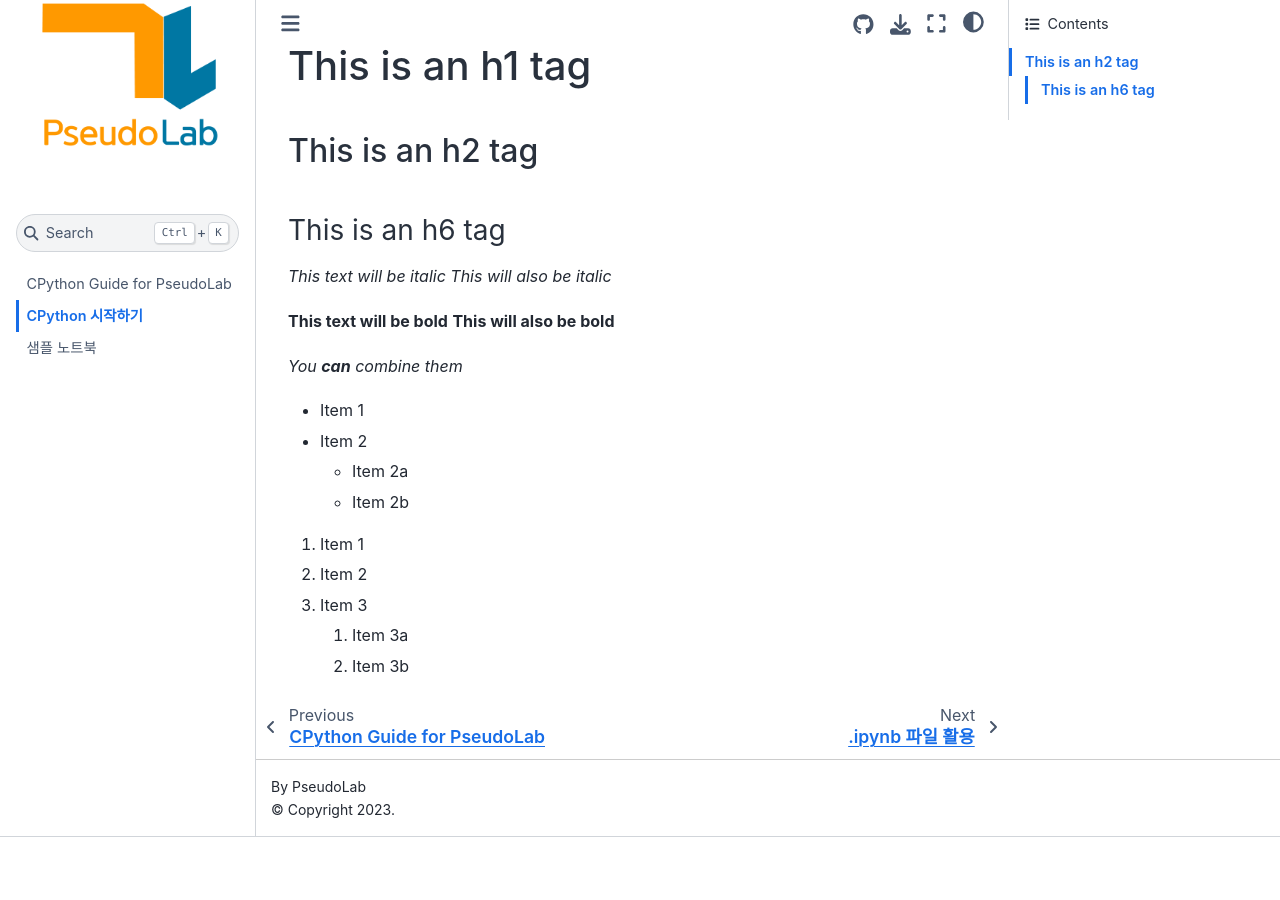
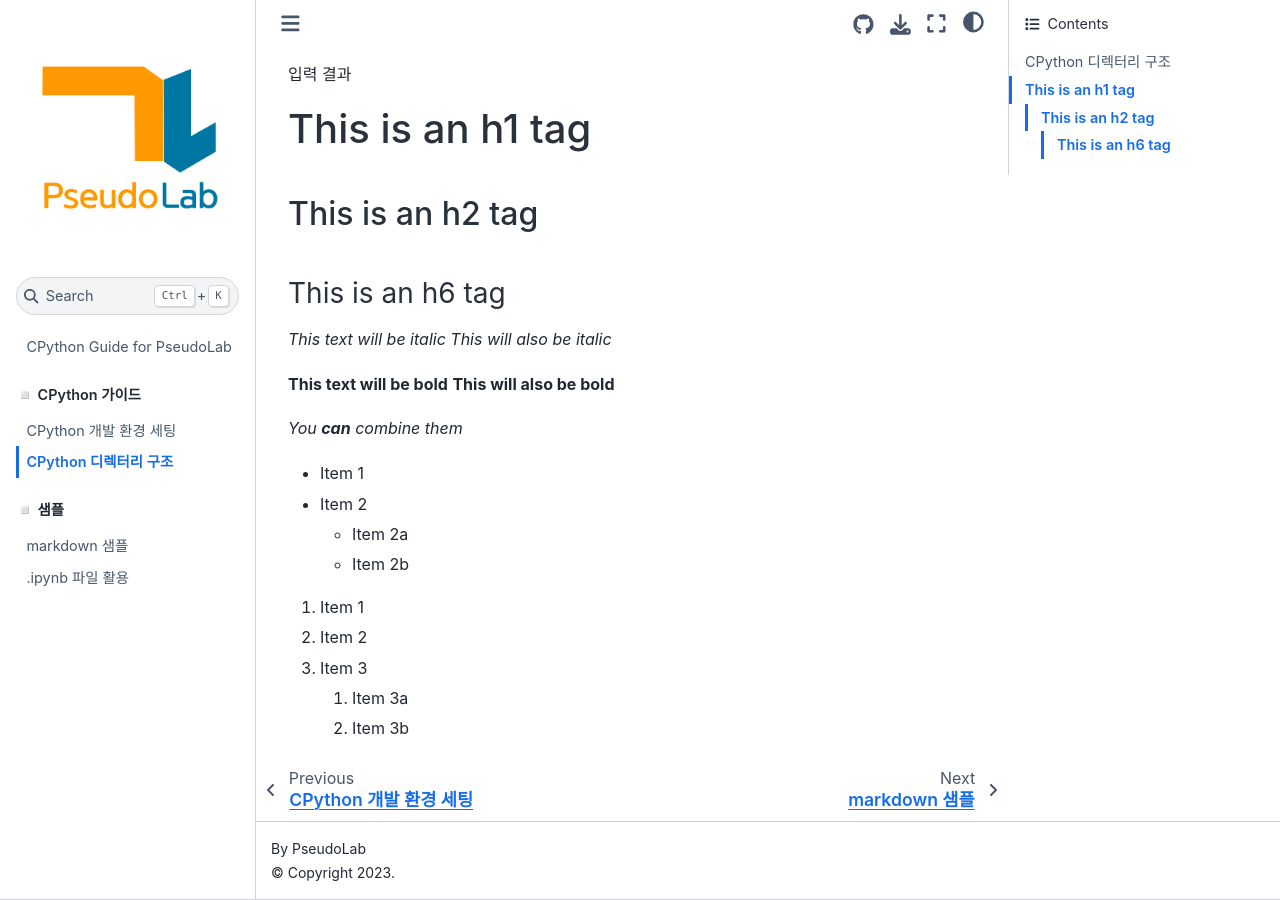
Before and after one commit to Pseudo-Lab/CPython-Guide, a Jupyter Book: the page built from book/docs/1_directory_structure.md, in a window 1280 px wide and 900 px high, scrolled down 598 px. Built offline with Jupyter Book 1.0.4 settings and Sphinx 7.4.7 and the Sphinx Book theme 1.1.4, drawn with Linux system fonts in a browser that asks for light colours; comment, search, counter and statistics services are not loaded; before the commit the page ends 1435 px from its top, so only the background shows below that.

Commit message:
[김광일] CPython 개발 환경 세팅 작성중이던 부분까지 커밋.

```diff
--- a/book/_toc.yml
+++ b/book/_toc.yml
@@ -1,7 +1,13 @@
 format: jb-book
 root: intro
-chapters:
-  - file: docs/markdown-example
-    title: CPython 시작하기
-  - file: docs/notebook-example
-    title: 샘플 노트북
+parts:
+- caption: ◽ CPython 가이드
+  chapters:
+  - file: docs/0_dev_env_setup
+  - file: docs/1_directory_structure
+
+
+- caption: ◽ 샘플
+  chapters:
+  - file: docs/sample/markdown-example
+  - file: docs/sample/notebook-example
--- a/book/docs/markdown-example.md
+++ b/book/docs/1_directory_structure.md
@@ -1,3 +1,5 @@
+# CPython 디렉터리 구조
+
 Jupyter Book은 markdown 문서를 지원합니다.
 
 아래와 같은 예시 코드를 입력하면 markdown 문법이 적용됩니다.
```
Also changed, not shown: book/docs/0_dev_env_setup.md (added, +65 -0 lines), book/docs/sample/markdown-example.md (added, +55 -0 lines), book/docs/sample/notebook-example.ipynb (renamed from book/docs/notebook-example.ipynb), book/images/0_dev_env_setup/00_vscode_plugin.png (added), book/images/0_dev_env_setup/01_tasks_explorer_result.png (added), 1 other file.
